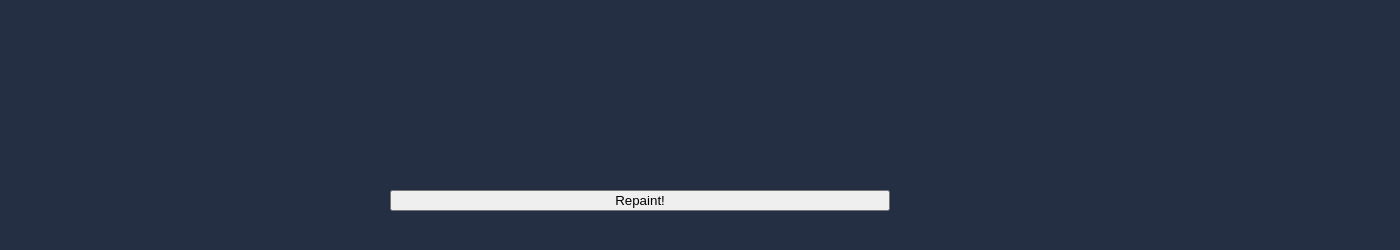
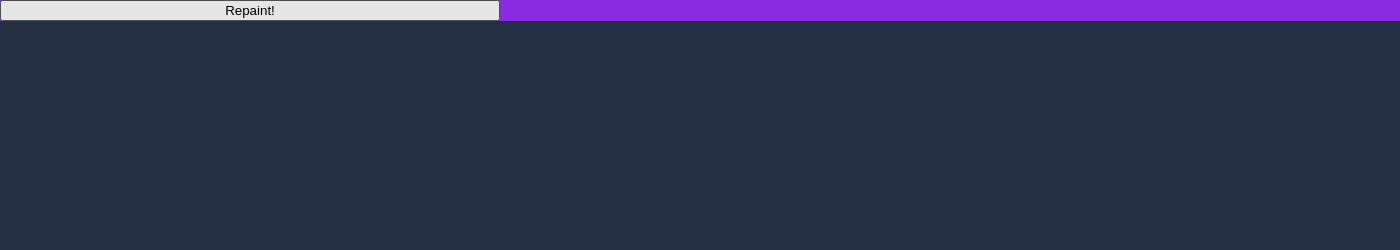
Before and after one commit to mamorenoc2/Front-end, a plain HTML site: page Basic front-end projects/Random Colors/index.html in a window 1280 px wide. Shown: the whole page, 1400 px wide, since content can reach past the window. Drawn offline with Linux system fonts and the light colour scheme; files that its build step writes are made by us from their sources.

Commit message:
Update index.html

```diff
--- a/Basic front-end projects/Random Colors/index.html
+++ b/Basic front-end projects/Random Colors/index.html
@@ -8,20 +8,19 @@
             padding:0px;
         }
         div {
-            display: flex;
-            justify-content: center;
-            align-items: center;
-            height: 50%;
+            width: 1400px;
+            background-color: blueviolet;
         }
         button {
             width: 500px;
+            margin: 0 auto;
         }
     </style>
 </head>
 
 <body>
     <div>
-        <button onclick="changeColor()">Repaint!</button>
+            <button onclick="changeColor()">Repaint!</button>
     </div>
 </body>
 
```
